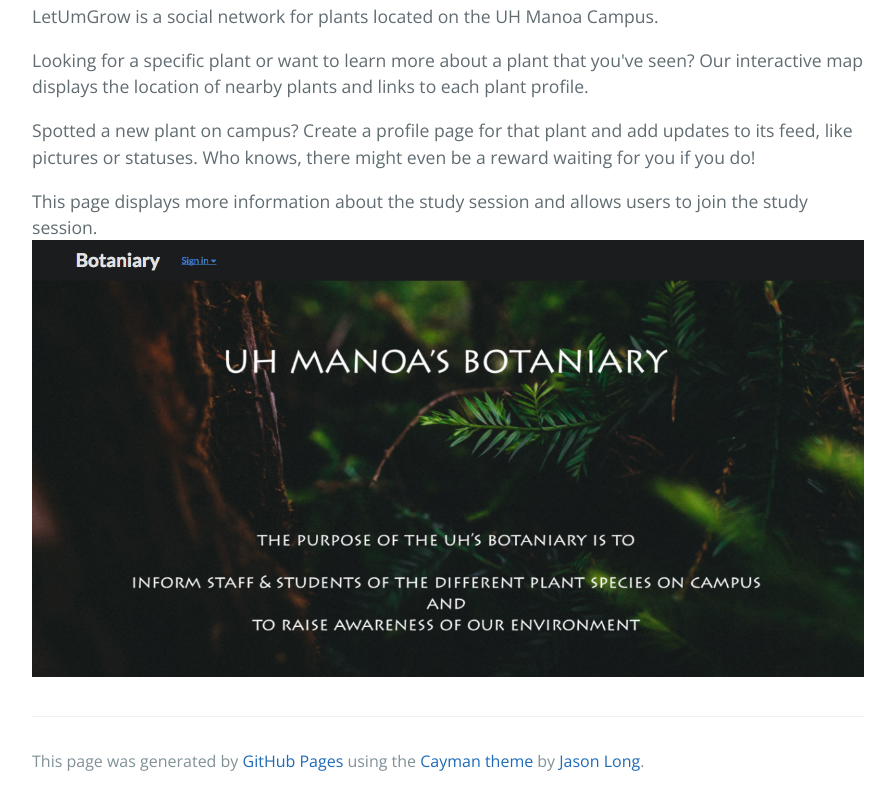
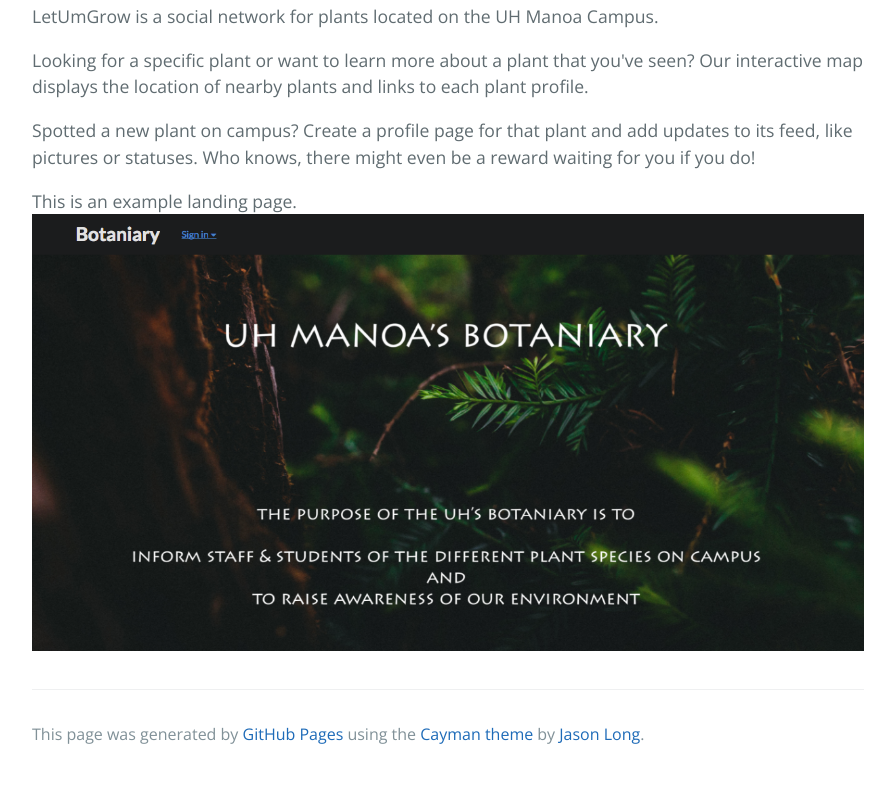
Before and after one commit to GrowBuds/GrowBuds.github.io, a plain HTML site: page index.html in a window 1280 px wide. Shown: the part 403-1208 px from the top of the page, without its empty margins (192-1087 px from the left). After the commit the page ends 1181 px from the top, so only its background shows below. Drawn offline with nearby package versions, Linux system fonts and the light colour scheme.

Commit message:
Update index.html

```diff
--- a/index.html
+++ b/index.html
@@ -26,7 +26,7 @@
 <p>Spotted a new plant on campus? Create a profile page for that plant and add updates to its feed, like pictures or statuses. Who knows, there might even be a reward waiting for you if you do!</p>
 
 
-<p>This page displays more information about the study session and allows users to join the study session.
+<p>This is an example landing page.
 <img src="/images/landing_page_gabe.png">
 </p>
 
```
